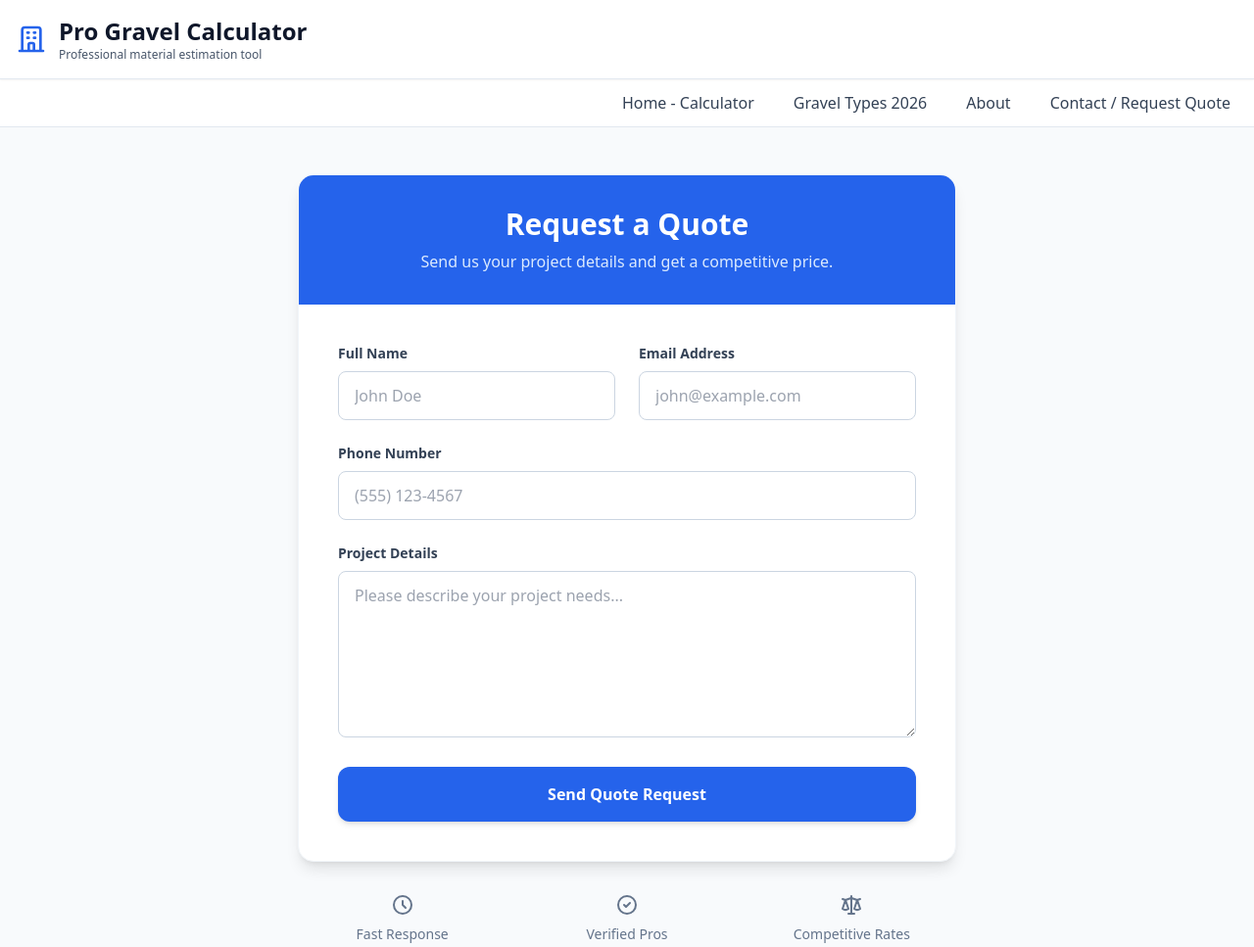
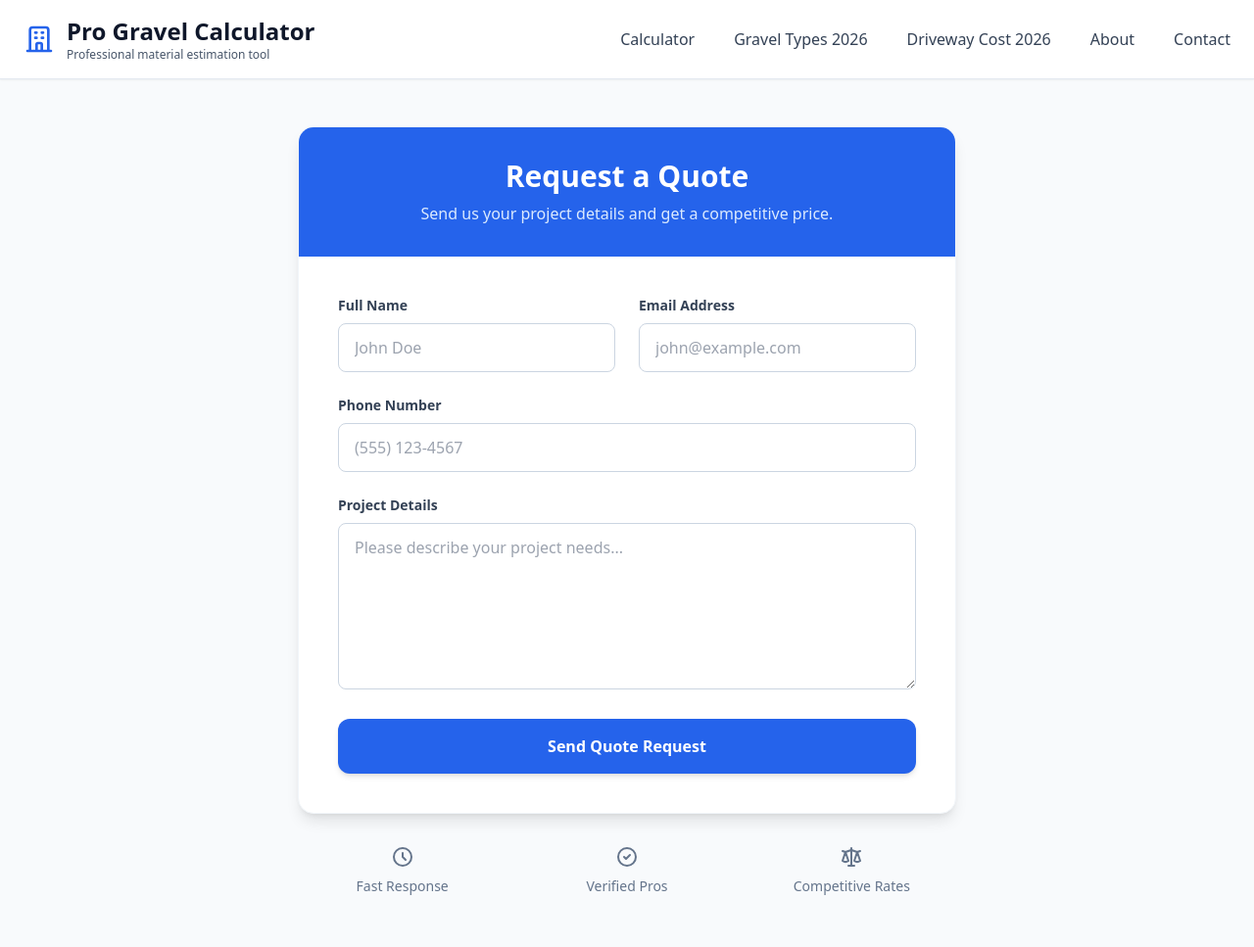
Before and after one commit to developer-047/Gravel-Calculator, a plain HTML site: page contact.html in a window 1280 px wide. Shown: the top 967 px of the page at 98% size. Drawn offline with nearby package versions, Linux system fonts and the light colour scheme.

Commit message:
update menu

```diff
--- a/contact.html
+++ b/contact.html
@@ -12,53 +12,26 @@
     <link rel="stylesheet" href="style.css" />
   </head>
   <body class="bg-slate-50 min-h-screen flex flex-col">
-    <!-- Header -->
-    <header
-      class="bg-white border-b border-slate-200 sticky top-0 z-50 shadow-sm"
-    >
-      <div
-        class="container mx-auto px-4 py-4 flex items-center justify-between"
-      >
-        <a
-          href="index.html"
-          class="flex items-center gap-3 hover:opacity-90 transition-opacity"
-        >
-          <svg
-            class="w-8 h-8 text-blue-600"
-            fill="none"
-            stroke="currentColor"
-            viewBox="0 0 24 24"
-          >
-            <path
-              stroke-linecap="round"
-              stroke-linejoin="round"
-              stroke-width="2"
-              d="M19 21V5a2 2 0 00-2-2H7a2 2 0 00-2 2v16m14 0h2m-2 0h-5m-9 0H3m2 0h5M9 7h1m-1 4h1m4-4h1m-1 4h1m-5 10v-5a1 1 0 011-1h2a1 1 0 011 1v5m-4 0h4"
-            />
-          </svg>
-          <div>
-            <h1
-              class="text-xl md:text-2xl font-bold text-slate-900 leading-none"
-            >
-              Pro Gravel Calculator
-            </h1>
-            <p class="text-xs text-slate-600 hidden md:block">
-              Professional material estimation tool
-            </p>
-          </div>
-        </a>
-
+<header class="bg-white border-b border-slate-200 sticky top-0 z-50 shadow-sm">
+  <div class="max-w-7xl mx-auto px-6 py-4 flex flex-col md:flex-row items-center justify-between gap-4">
+    <a href="index.html" class="flex items-center gap-3 hover:opacity-90 transition-opacity">
+      <svg class="w-8 h-8 text-blue-600" fill="none" stroke="currentColor" viewBox="0 0 24 24">
+        <path stroke-linecap="round" stroke-linejoin="round" stroke-width="2" d="M19 21V5a2 2 0 00-2-2H7a2 2 0 00-2 2v16m14 0h2m-2 0h-5m-9 0H3m2 0h5M9 7h1m-1 4h1m4-4h1m-1 4h1m-5 10v-5a1 1 0 011-1h2a1 1 0 011 1v5m-4 0h4"/>
+      </svg>
+      <div>
+        <h1 class="text-xl md:text-2xl font-bold text-slate-900 leading-none">Pro Gravel Calculator</h1>
+        <p class="text-xs text-slate-600 hidden md:block">Professional material estimation tool</p>
       </div>
-    </header>
-
-<nav class="bg-white border-b border-slate-200 py-3">
-  <div class="max-w-7xl mx-auto px-6 flex flex-wrap justify-center md:justify-end gap-6 md:gap-10 text-base font-medium">
-    <a href="index.html" class="text-slate-700 hover:text-blue-600 transition-colors">Home - Calculator</a>
-    <a href="best-gravel-types-2026.html" class="text-slate-700 hover:text-blue-600 transition-colors">Gravel Types 2026</a>
-    <a href="about.html" class="text-slate-700 hover:text-blue-600 transition-colors">About</a>
-    <a href="contact.html" class="text-slate-700 hover:text-blue-600 transition-colors">Contact / Request Quote</a>
+    </a>
+    <nav class="flex flex-wrap justify-center md:justify-end gap-6 md:gap-10 text-base font-medium">
+      <a href="index.html" class="text-slate-700 hover:text-blue-600 transition-colors">Calculator</a>
+      <a href="best-gravel-types-2026.html" class="text-slate-700 hover:text-blue-600 transition-colors">Gravel Types 2026</a>
+      <a href="driveway-cost-2026.html" class="text-slate-700 hover:text-blue-600 transition-colors">Driveway Cost 2026</a>
+      <a href="about.html" class="text-slate-700 hover:text-blue-600 transition-colors">About</a>
+      <a href="contact.html" class="text-slate-700 hover:text-blue-600 transition-colors">Contact</a>
+    </nav>
   </div>
-</nav>
+</header>
 
     <!-- Main Content -->
     <main class="flex-grow container mx-auto px-4 py-8 md:py-12">
@@ -195,7 +168,7 @@
       </div>
     </main>
 
-<footer class="bg-white border-t border-slate-200 mt-12">
+<footer class="bg-white border-t border-slate-200 mt-16">
   <div class="max-w-7xl mx-auto px-6 py-10">
     <div class="grid md:grid-cols-3 gap-8 text-center md:text-left">
       <div>
@@ -205,8 +178,8 @@
       <div>
         <h4 class="font-bold text-slate-900 mb-3">Quick Links</h4>
         <ul class="space-y-2 text-sm">
-          <li><a href="best-gravel-types-2026.html" class="hover:text-blue-600">Gravel Types 2026</a></li>
           <li><a href="index.html" class="hover:text-blue-600">Calculator</a></li>
+          <li><a href="driveway-cost-2026.html" class="hover:text-blue-600">Driveway Cost Guide</a></li>
         </ul>
       </div>
       <div>
```
Also changed, not shown: about.html (+23 -47 lines), best-gravel-types-2026.html (+10 -13 lines), driveway-cost-2026.html (+10 -13 lines), index.html (+13 -14 lines), privacy.html (+20 -47 lines), terms.html (+20 -47 lines).
